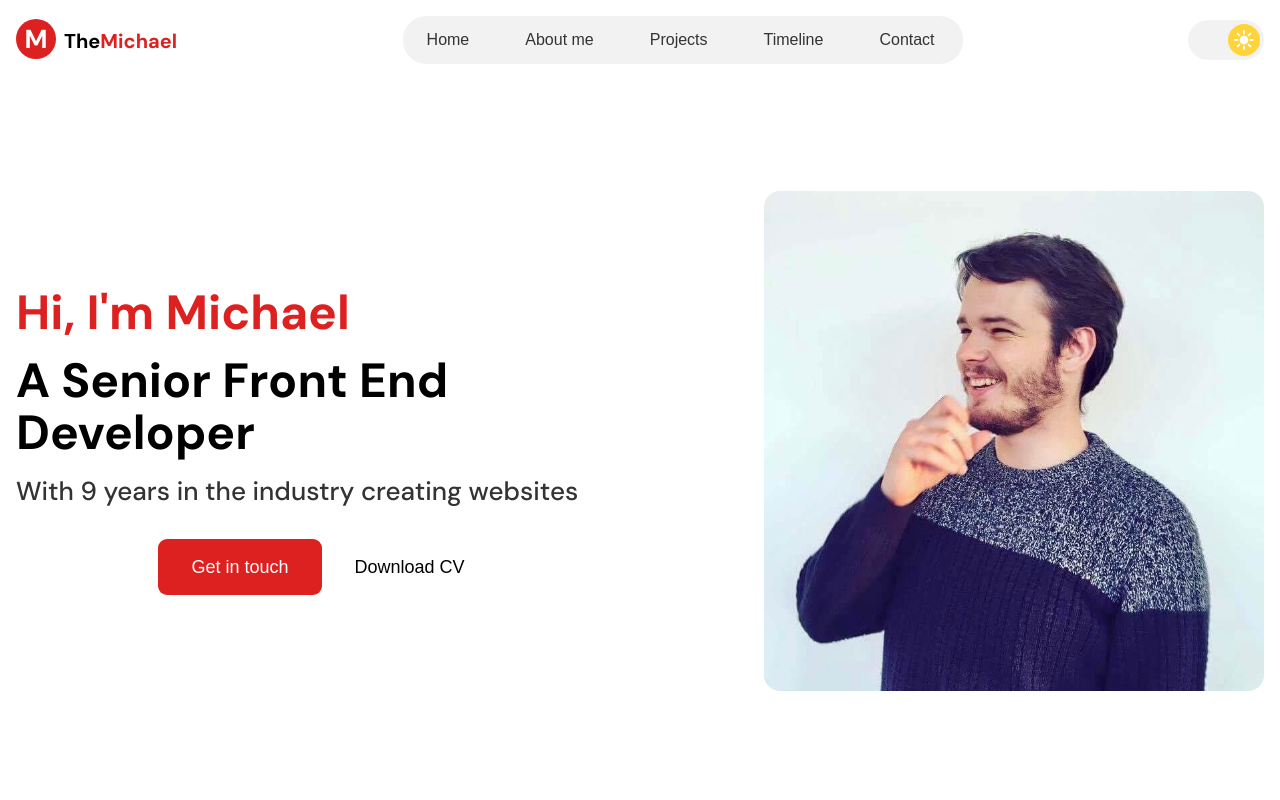
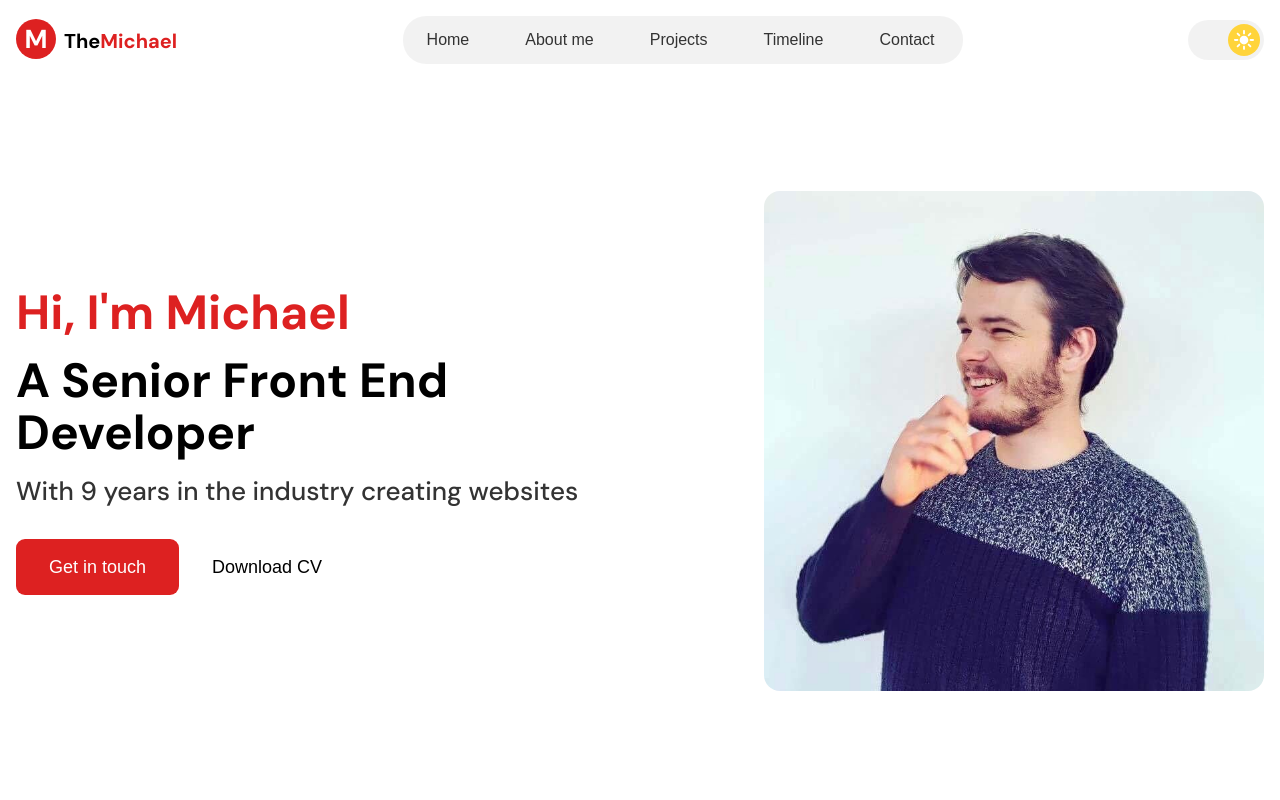
Before and after one commit to uplord/next-portfolio, a Next.js app: page / in a window 1280 px wide. Shown: the top 800 px of the page. Built offline with nearby package versions, Linux system fonts and the light colour scheme.

Commit message:
button fix

```diff
--- a/src/components/Block/Banner/style.module.scss
+++ b/src/components/Block/Banner/style.module.scss
@@ -118,10 +118,11 @@
   }
 
   .buttons {
+    justify-content: center;
     margin-top: 1rem;
 
     @media (min-width: 768px) {
-      justify-content: center;
+      justify-content: flex-start;
     }
   }
 }
```
